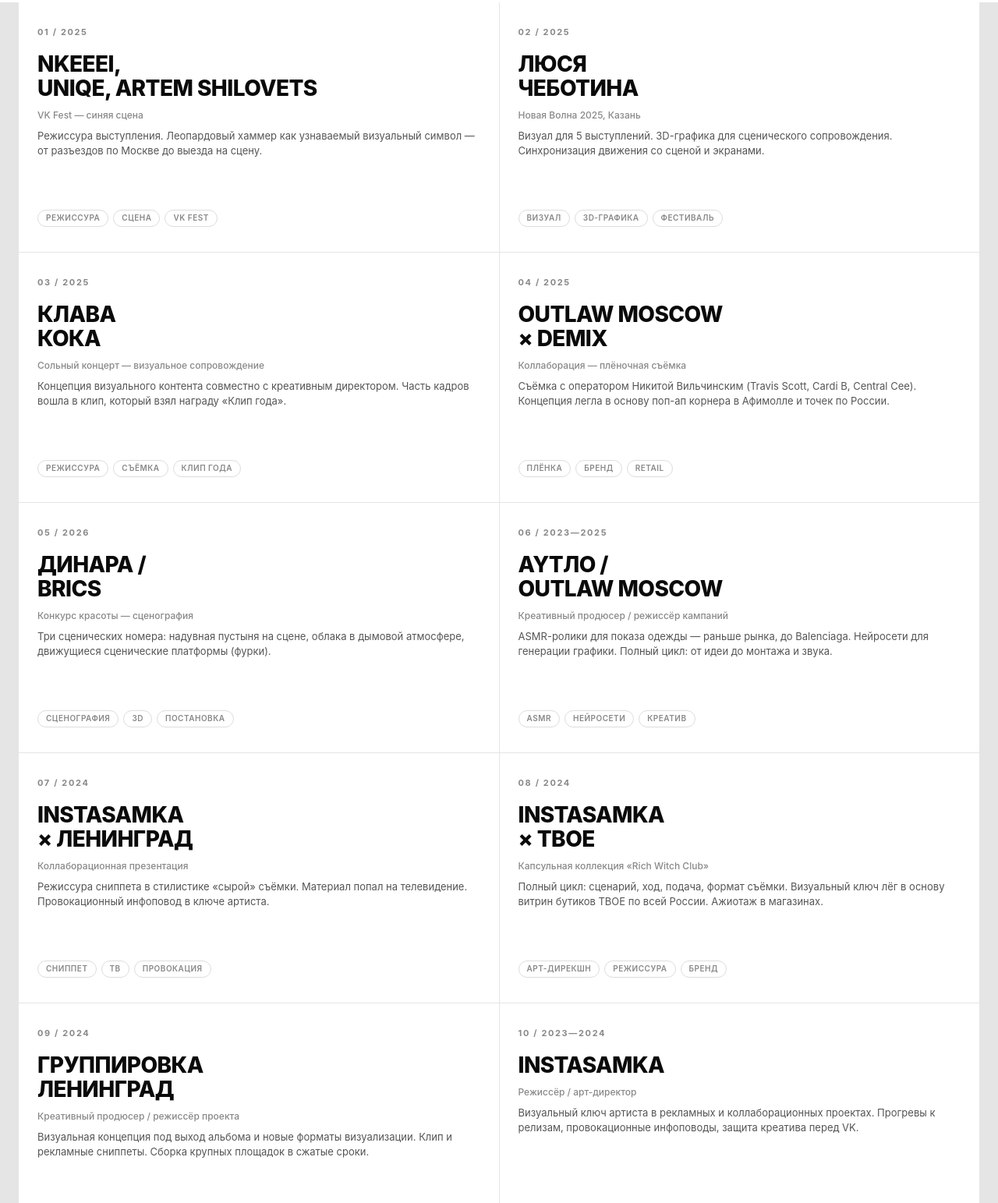
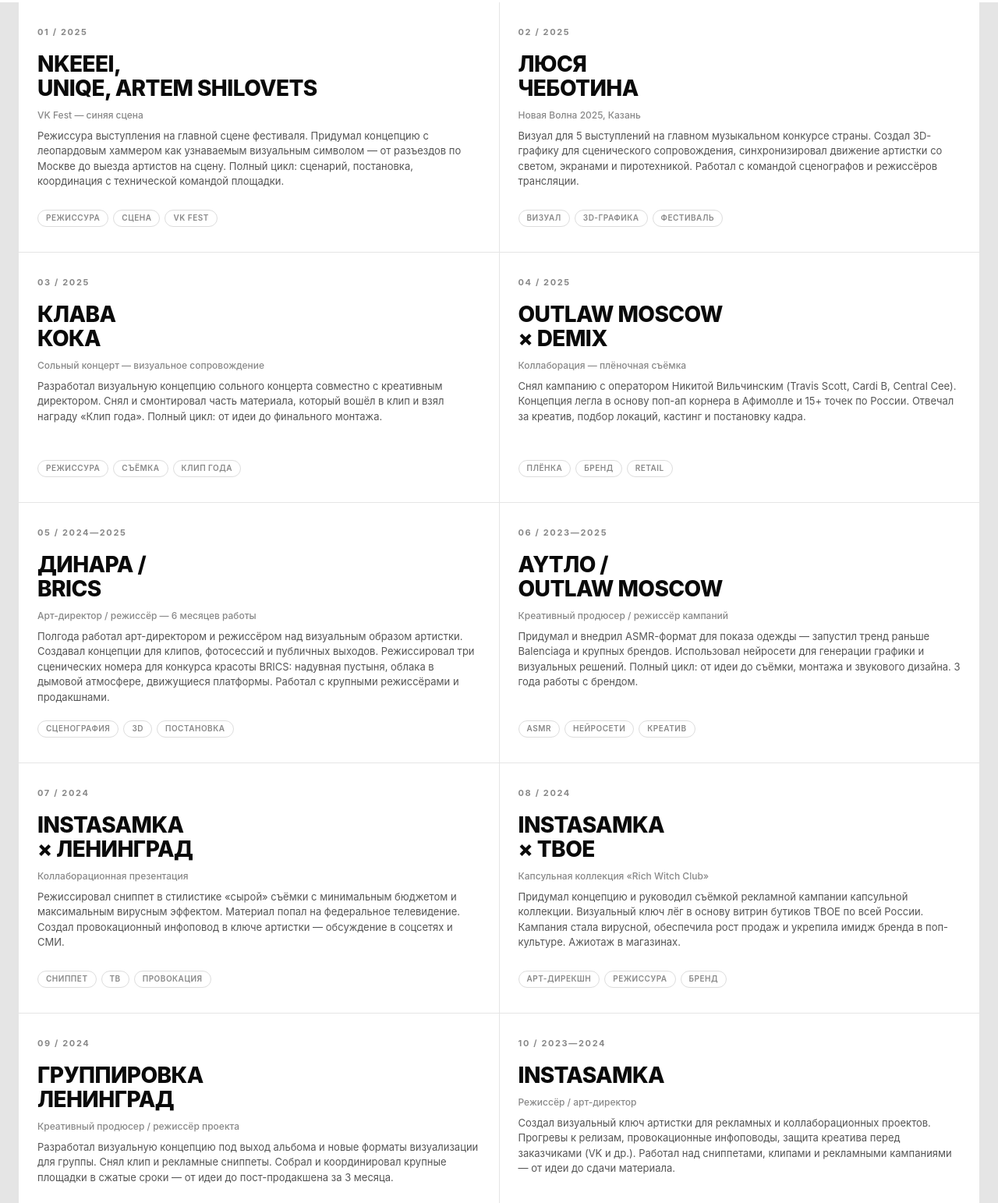
Before and after one commit to sss096310/voronin-portfol, a plain HTML site: page index.html in a window 1280 px wide. Shown: the part 1193-2736 px from the top of the page at 78% size. Drawn offline with Linux system fonts and the light colour scheme.

Commit message:
index.html

```diff
--- a/index.html
+++ b/index.html
@@ -326,7 +326,7 @@
     font-size: 13px;
     color: #888;
     text-decoration: none;
-    display: block;
+    display: border-box;
     margin-bottom: 4px;
   }
 
@@ -457,7 +457,7 @@
       <div class="project-num">01 / 2025</div>
       <h3 class="project-title">nkeeei,<br>uniqe, ARTEM SHILOVETS</h3>
       <div class="project-meta">VK Fest — синяя сцена</div>
-      <p class="project-desc">Режиссура выступления. Леопардовый хаммер как узнаваемый визуальный символ — от разъездов по Москве до выезда на сцену.</p>
+      <p class="project-desc">Режиссура выступления на главной сцене фестиваля. Придумал концепцию с леопардовым хаммером как узнаваемым визуальным символом — от разъездов по Москве до выезда артистов на сцену. Полный цикл: сценарий, постановка, координация с технической командой площадки.</p>
     </div>
     <div class="project-tags">
       <span class="tag">Режиссура</span>
@@ -472,7 +472,7 @@
       <div class="project-num">02 / 2025</div>
       <h3 class="project-title">Люся<br>Чеботина</h3>
       <div class="project-meta">Новая Волна 2025, Казань</div>
-      <p class="project-desc">Визуал для 5 выступлений. 3D-графика для сценического сопровождения. Синхронизация движения со сценой и экранами.</p>
+      <p class="project-desc">Визуал для 5 выступлений на главном музыкальном конкурсе страны. Создал 3D-графику для сценического сопровождения, синхронизировал движение артистки со светом, экранами и пиротехникой. Работал с командой сценографов и режиссёров трансляции.</p>
     </div>
     <div class="project-tags">
       <span class="tag">Визуал</span>
@@ -487,7 +487,7 @@
       <div class="project-num">03 / 2025</div>
       <h3 class="project-title">Клава<br>Кока</h3>
       <div class="project-meta">Сольный концерт — визуальное сопровождение</div>
-      <p class="project-desc">Концепция визуального контента совместно с креативным директором. Часть кадров вошла в клип, который взял награду «Клип года».</p>
+      <p class="project-desc">Разработал визуальную концепцию сольного концерта совместно с креативным директором. Снял и смонтировал часть материала, который вошёл в клип и взял награду «Клип года». Полный цикл: от идеи до финального монтажа.</p>
     </div>
     <div class="project-tags">
       <span class="tag">Режиссура</span>
@@ -502,7 +502,7 @@
       <div class="project-num">04 / 2025</div>
       <h3 class="project-title">Outlaw Moscow<br>× Demix</h3>
       <div class="project-meta">Коллаборация — плёночная съёмка</div>
-      <p class="project-desc">Съёмка с оператором Никитой Вильчинским (Travis Scott, Cardi B, Central Cee). Концепция легла в основу поп-ап корнера в Афимолле и точек по России.</p>
+      <p class="project-desc">Снял кампанию с оператором Никитой Вильчинским (Travis Scott, Cardi B, Central Cee). Концепция легла в основу поп-ап корнера в Афимолле и 15+ точек по России. Отвечал за креатив, подбор локаций, кастинг и постановку кадра.</p>
     </div>
     <div class="project-tags">
       <span class="tag">Плёнка</span>
@@ -514,10 +514,10 @@
   <a class="project-card" href="https://youtu.be/lNdSb7R-Jl0" target="_blank">
     <img src="images/DINARA.JPEG" alt="Динара / BRICS" class="project-image">
     <div class="project-content">
-      <div class="project-num">05 / 2026</div>
+      <div class="project-num">05 / 2024—2025</div>
       <h3 class="project-title">Динара /<br>BRICS</h3>
-      <div class="project-meta">Конкурс красоты — сценография</div>
-      <p class="project-desc">Три сценических номера: надувная пустыня на сцене, облака в дымовой атмосфере, движущиеся сценические платформы (фурки).</p>
+      <div class="project-meta">Арт-директор / режиссёр — 6 месяцев работы</div>
+      <p class="project-desc">Полгода работал арт-директором и режиссёром над визуальным образом артистки. Создавал концепции для клипов, фотосессий и публичных выходов. Режиссировал три сценических номера для конкурса красоты BRICS: надувная пустыня, облака в дымовой атмосфере, движущиеся платформы. Работал с крупными режиссёрами и продакшнами.</p>
     </div>
     <div class="project-tags">
       <span class="tag">Сценография</span>
@@ -532,7 +532,7 @@
       <div class="project-num">06 / 2023—2025</div>
       <h3 class="project-title">AYTЛО /<br>Outlaw Moscow</h3>
       <div class="project-meta">Креативный продюсер / режиссёр кампаний</div>
-      <p class="project-desc">ASMR-ролики для показа одежды — раньше рынка, до Balenciaga. Нейросети для генерации графики. Полный цикл: от идеи до монтажа и звука.</p>
+      <p class="project-desc">Придумал и внедрил ASMR-формат для показа одежды — запустил тренд раньше Balenciaga и крупных брендов. Использовал нейросети для генерации графики и визуальных решений. Полный цикл: от идеи до съёмки, монтажа и звукового дизайна. 3 года работы с брендом.</p>
     </div>
     <div class="project-tags">
       <span class="tag">ASMR</span>
@@ -547,7 +547,7 @@
       <div class="project-num">07 / 2024</div>
       <h3 class="project-title">Instasamka<br>× Ленинград</h3>
       <div class="project-meta">Коллаборационная презентация</div>
-      <p class="project-desc">Режиссура сниппета в стилистике «сырой» съёмки. Материал попал на телевидение. Провокационный инфоповод в ключе артиста.</p>
+      <p class="project-desc">Режиссировал сниппет в стилистике «сырой» съёмки с минимальным бюджетом и максимальным вирусным эффектом. Материал попал на федеральное телевидение. Создал провокационный инфоповод в ключе артистки — обсуждение в соцсетях и СМИ.</p>
     </div>
     <div class="project-tags">
       <span class="tag">Сниппет</span>
@@ -562,7 +562,7 @@
       <div class="project-num">08 / 2024</div>
       <h3 class="project-title">Instasamka<br>× TBOE</h3>
       <div class="project-meta">Капсульная коллекция «Rich Witch Club»</div>
-      <p class="project-desc">Полный цикл: сценарий, ход, подача, формат съёмки. Визуальный ключ лёг в основу витрин бутиков TBOE по всей России. Ажиотаж в магазинах.</p>
+      <p class="project-desc">Придумал концепцию и руководил съёмкой рекламной кампании капсульной коллекции. Визуальный ключ лёг в основу витрин бутиков TBOE по всей России. Кампания стала вирусной, обеспечила рост продаж и укрепила имидж бренда в поп-культуре. Ажиотаж в магазинах.</p>
     </div>
     <div class="project-tags">
       <span class="tag">Арт-дирекшн</span>
@@ -577,7 +577,7 @@
       <div class="project-num">09 / 2024</div>
       <h3 class="project-title">Группировка<br>Ленинград</h3>
       <div class="project-meta">Креативный продюсер / режиссёр проекта</div>
-      <p class="project-desc">Визуальная концепция под выход альбома и новые форматы визуализации. Клип и рекламные сниппеты. Сборка крупных площадок в сжатые сроки.</p>
+      <p class="project-desc">Разработал визуальную концепцию под выход альбома и новые форматы визуализации для группы. Снял клип и рекламные сниппеты. Собрал и координировал крупные площадки в сжатые сроки — от идеи до пост-продакшена за 3 месяца.</p>
     </div>
     <div class="project-tags">
       <span class="tag">Клип</span>
@@ -592,7 +592,7 @@
       <div class="project-num">10 / 2023—2024</div>
       <h3 class="project-title">Instasamka</h3>
       <div class="project-meta">Режиссёр / арт-директор</div>
-      <p class="project-desc">Визуальный ключ артиста в рекламных и коллаборационных проектах. Прогревы к релизам, провокационные инфоповоды, защита креатива перед VK.</p>
+      <p class="project-desc">Создал визуальный ключ артистки для рекламных и коллаборационных проектов. Прогревы к релизам, провокационные инфоповоды, защита креатива перед заказчиками (VK и др.). Работал над сниппетами, клипами и рекламными кампаниями — от идеи до сдачи материала.</p>
     </div>
     <div class="project-tags">
       <span class="tag">Арт-дирекшн</span>
@@ -607,7 +607,7 @@
       <div class="project-num">11 / 2023—2024</div>
       <h3 class="project-title">Black Star</h3>
       <div class="project-meta">Режиссёр, арт-директор</div>
-      <p class="project-desc">Креативные идеи и инфоповоды для артистов лейбла: Клава Кока, Егор Шип, Кирилл Скрипник, Natan. Сниппеты, клипы, рекламные кампании. Формирование визуального имиджа.</p>
+      <p class="project-desc">Разрабатывал визуальные концепции для артистов лейбла: Клава Кока, Егор Шип, Кирилл Скрипник, Natan. Снимал сниппеты, клипы и рекламные кампании. Формировал визуальный имидж артистов — от первой идеи до пост-продакшена. Полный цикл съёмок под ключ.</p>
     </div>
     <div class="project-tags">
       <span class="tag">Клипы</span>
@@ -621,7 +621,7 @@
       <div class="project-num">12 / 2021—2023</div>
       <h3 class="project-title">Блогеры /<br>Инфлюенсеры</h3>
       <div class="project-meta">Контент-креатор / продюсер</div>
-      <p class="project-desc">Рекламные интеграции для блогеров: KFC, Ozon, Spotify, Coca-Cola, Яндекс Маркет, Яндекс Музыка, VK Музыка. Механика под формат площадки.</p>
+      <p class="project-desc">Разрабатывал и продюсировал маркетинговые спецпроекты с блогерами для крупных брендов: KFC, Ozon, Spotify, Coca-Cola, Яндекс Маркет, Яндекс Музыка, VK Музыка. Создавал нативный контент под формат каждой площадки — задача: охваты, вовлечённость, продажи.</p>
     </div>
     <div class="project-tags">
       <span class="tag">Интеграции</span>
```
